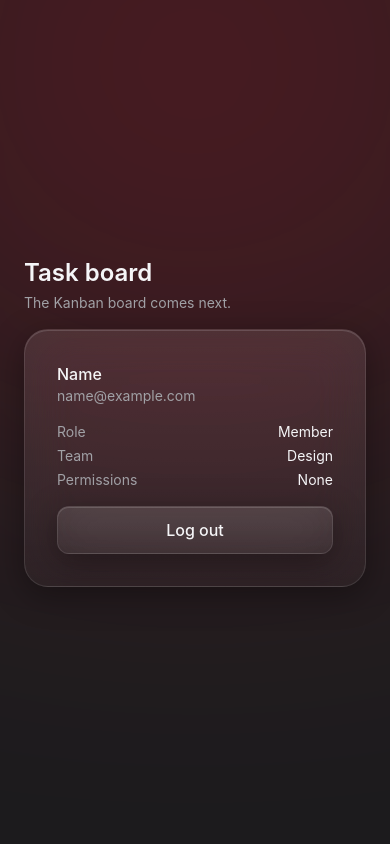
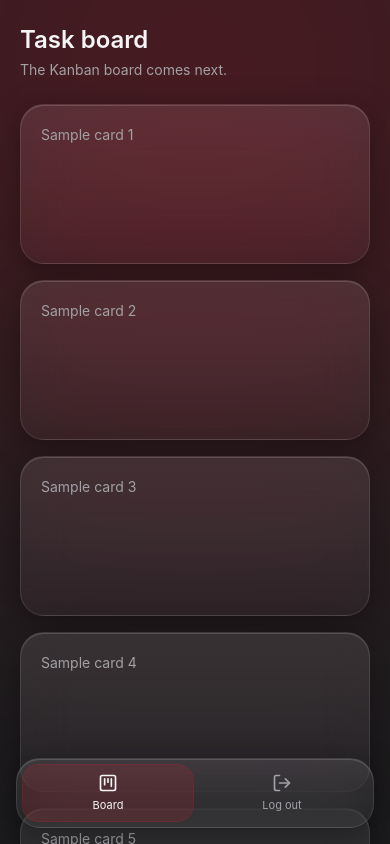
Before and after one commit to noufalkdlr/globosoft-pms-web, a React (Vite) app: page /login in a window 390 px wide. Both pictures are taken after typing "name@example.com", "Sample123" into the empty fields and a click on the button "Sign in". Shown: the top 844 px of the page. Built offline with nearby package versions, Linux system fonts and the light colour scheme.

Commit message:
feat: add floating glass app shell with role-based sidebar and mobile bar

```diff
--- a/src/app/router.tsx
+++ b/src/app/router.tsx
@@ -1,6 +1,7 @@
 import { createBrowserRouter, Navigate, Outlet } from "react-router";
 
 import { ROUTES } from "../lib/routes";
+import { AppShell } from "../components/layout/AppShell";
 import { LoginRoute } from "./routes/public/LoginRoute";
 import { BoardRoute } from "./routes/BoardRoute";
 import { DashboardRoute } from "./routes/DashboardRoute";
@@ -23,10 +24,11 @@ export const router = createBrowserRouter([
     ],
   },
   {
-    // Everything inside requires a logged-in user
+    // Layout route: the auth guard wraps AppShell (sidebar / bottom bar),
+    // which renders whichever page is active through its own <Outlet />
     element: (
       <ProtectedRoute>
-        <Outlet />
+        <AppShell />
       </ProtectedRoute>
     ),
     children: [
--- /dev/null
+++ b/src/components/layout/AppShell.tsx
@@ -0,0 +1,156 @@
+import { NavLink, Outlet } from "react-router";
+import { LogOut } from "lucide-react";
+
+import { cn } from "../../utils/cn";
+import { getNavItems, type NavItem } from "../../lib/navigation/navItems";
+import { useAuthStore } from "../../stores/authStore";
+import { useLogout } from "../../features/auth/hooks/useLogout";
+import { Avatar } from "../ui/Avatar";
+import { Button } from "../ui/Button";
+import { GlowBackground } from "./GlowBackground";
+
+import type { AuthUser } from "../../features/auth/types/authTypes";
+
+function SidebarLink({ item }: { item: NavItem }) {
+  const Icon = item.icon;
+
+  return (
+    <NavLink
+      to={item.href}
+      className={({ isActive }) =>
+        cn(
+          "flex items-center gap-3 rounded-2xl px-3.5 py-3 text-sm transition",
+          isActive
+            ? "bg-brand/15 text-foreground ring-1 ring-brand/30"
+            : "text-muted-foreground hover:bg-white/5 hover:text-foreground",
+        )
+      }
+    >
+      <Icon className="size-5" aria-hidden="true" />
+      {item.label}
+    </NavLink>
+  );
+}
+
+function MobileLink({ item }: { item: NavItem }) {
+  const Icon = item.icon;
+
+  return (
+    <NavLink
+      to={item.href}
+      className={({ isActive }) =>
+        cn(
+          "flex flex-1 flex-col items-center gap-1 rounded-2xl py-2 text-[11px] transition",
+          isActive
+            ? "bg-brand/15 text-foreground ring-1 ring-brand/30"
+            : "text-muted-foreground hover:text-foreground",
+        )
+      }
+    >
+      <Icon className="size-5" aria-hidden="true" />
+      {item.label}
+    </NavLink>
+  );
+}
+
+interface NavProps {
+  user: AuthUser;
+  items: NavItem[];
+}
+
+// Desktop: floating glass sidebar, inset from the screen edges
+function Sidebar({ user, items }: NavProps) {
+  const logoutMutation = useLogout();
+  const subtitle = user.role === "admin" ? "Admin" : (user.team?.name ?? "Member");
+
+  return (
+    <aside className="glass fixed bottom-4 left-4 top-4 z-30 hidden w-60 flex-col rounded-3xl p-4 md:flex">
+      <div className="flex items-center gap-3 px-2 py-1">
+        {/* Placeholder mark: swap for the real company logo */}
+        <div className="grid size-9 place-items-center rounded-xl bg-brand text-sm font-semibold text-brand-foreground shadow-brand-glow">
+          G
+        </div>
+        <span className="font-semibold">Globosoft PMS</span>
+      </div>
+
+      <nav aria-label="Main" className="mt-6 flex flex-col gap-1">
+        {items.map((item) => (
+          <SidebarLink key={item.href} item={item} />
+        ))}
+      </nav>
+
+      <div className="mt-auto space-y-3 border-t border-border pt-4">
+        <div className="flex items-center gap-3 px-1">
+          <Avatar name={user.name} />
+          <div className="min-w-0">
+            <p className="truncate text-sm font-medium">{user.name}</p>
+            <p className="truncate text-xs text-muted-foreground">{subtitle}</p>
+          </div>
+        </div>
+
+        <Button
+          variant="ghost"
+          fullWidth
+          loading={logoutMutation.isPending}
+          onClick={() => logoutMutation.mutate()}
+          className="h-11 justify-start gap-3 px-3.5 text-sm text-muted-foreground"
+        >
+          <LogOut className="size-5" aria-hidden="true" />
+          Log out
+        </Button>
+      </div>
+    </aside>
+  );
+}
+
+// Mobile: floating glass bar at the bottom of the screen
+function MobileBar({ items }: Pick<NavProps, "items">) {
+  const logoutMutation = useLogout();
+
+  return (
+    <nav
+      aria-label="Main"
+      className="glass fixed inset-x-4 bottom-[max(1rem,env(safe-area-inset-bottom))] z-30 flex items-center gap-1 rounded-3xl p-1.5 md:hidden"
+    >
+      {items.map((item) => (
+        <MobileLink key={item.href} item={item} />
+      ))}
+
+      {/* Temporary: moves to a profile page later */}
+      <button
+        type="button"
+        onClick={() => logoutMutation.mutate()}
+        disabled={logoutMutation.isPending}
+        className="flex flex-1 flex-col items-center gap-1 rounded-2xl py-2 text-[11px] text-muted-foreground transition hover:text-foreground disabled:opacity-60"
+      >
+        <LogOut className="size-5" aria-hidden="true" />
+        Log out
+      </button>
+    </nav>
+  );
+}
+
+// Layout for every logged-in page: glow background, navigation, and the
+// active page rendered through <Outlet />
+export function AppShell() {
+  const user = useAuthStore((state) => state.user);
+
+  // ProtectedRoute guarantees a user; this only narrows the type
+  if (!user) {
+    return null;
+  }
+
+  const items = getNavItems(user.role);
+
+  return (
+    <GlowBackground>
+      <Sidebar user={user} items={items} />
+      <MobileBar items={items} />
+
+      {/* Left padding clears the sidebar (w-60 + left-4 + gap); bottom padding clears the mobile bar */}
+      <main className="px-5 pb-28 pt-6 md:pb-8 md:pl-[17.5rem] md:pr-8 md:pt-8">
+        <Outlet />
+      </main>
+    </GlowBackground>
+  );
+}
--- /dev/null
+++ b/src/components/layout/PlaceholderPage.tsx
@@ -0,0 +1,27 @@
+import { GlassCard } from "../ui/GlassCard";
+
+interface PlaceholderPageProps {
+  title: string;
+  description: string;
+}
+
+// TEMPORARY: a heading plus sample cards, so the shell (and the glass effect
+// over scrolling content) can be judged before the real pages exist.
+export function PlaceholderPage({ title, description }: PlaceholderPageProps) {
+  return (
+    <div>
+      <h1 className="text-2xl font-semibold">{title}</h1>
+      <p className="mt-1 text-sm text-muted-foreground">{description}</p>
+
+      <div className="mt-6 grid gap-4 sm:grid-cols-2 xl:grid-cols-3">
+        {Array.from({ length: 9 }, (_, index) => (
+          <GlassCard key={index} className="h-40 p-5">
+            <p className="text-sm text-muted-foreground">
+              Sample card {index + 1}
+            </p>
+          </GlassCard>
+        ))}
+      </div>
+    </div>
+  );
+}
--- /dev/null
+++ b/src/components/ui/Avatar.tsx
@@ -0,0 +1,39 @@
+import { cn } from "../../utils/cn";
+
+type AvatarSize = "sm" | "md";
+
+interface AvatarProps {
+  name: string;
+  size?: AvatarSize;
+  className?: string;
+}
+
+const SIZE_CLASS: Record<AvatarSize, string> = {
+  sm: "size-8 text-xs",
+  md: "size-10 text-sm",
+};
+
+function getInitials(name: string) {
+  return name
+    .split(/\s+/)
+    .filter(Boolean)
+    .slice(0, 2)
+    .map((word) => word.charAt(0).toUpperCase())
+    .join("");
+}
+
+// Initials avatar. Decorative: the person's name is always shown next to it.
+export function Avatar({ name, size = "md", className }: AvatarProps) {
+  return (
+    <div
+      aria-hidden="true"
+      className={cn(
+        "grid shrink-0 place-items-center rounded-full border border-border bg-white/10 font-medium",
+        SIZE_CLASS[size],
+        className,
+      )}
+    >
+      {getInitials(name)}
+    </div>
+  );
+}
--- a/src/features/auth/components/UserCard.tsx
+++ /dev/null
@@ -1,54 +0,0 @@
-import { GlassCard } from "../../../components/ui/GlassCard";
-import { Button } from "../../../components/ui/Button";
-import { useAuthStore } from "../../../stores/authStore";
-import { useLogout } from "../hooks/useLogout";
-
-// TEMPORARY: shows who is logged in plus a logout button, so role-based
-// landing pages can be tested. Will move into the app shell / sidebar later.
-export function UserCard() {
-  const user = useAuthStore((state) => state.user);
-  const logoutMutation = useLogout();
-
-  if (!user) {
-    return null;
-  }
-
-  const permissions = [
-    user.team?.can_create_content && "create content",
-    user.team?.can_assign && "assign",
-    user.team?.can_review && "review",
-  ].filter(Boolean);
-
-  return (
-    <GlassCard className="space-y-4">
-      <div>
-        <p className="font-medium">{user.name}</p>
-        <p className="text-sm text-muted-foreground">{user.email}</p>
-      </div>
-
-      <dl className="space-y-1 text-sm">
-        <div className="flex justify-between">
-          <dt className="text-muted-foreground">Role</dt>
-          <dd className="capitalize">{user.role}</dd>
-        </div>
-        <div className="flex justify-between">
-          <dt className="text-muted-foreground">Team</dt>
-          <dd>{user.team?.name ?? "None"}</dd>
-        </div>
-        <div className="flex justify-between">
-          <dt className="text-muted-foreground">Permissions</dt>
-          <dd>{permissions.length > 0 ? permissions.join(", ") : "None"}</dd>
-        </div>
-      </dl>
-
-      <Button
-        variant="glass"
-        fullWidth
-        loading={logoutMutation.isPending}
-        onClick={() => logoutMutation.mutate()}
-      >
-        Log out
-      </Button>
-    </GlassCard>
-  );
-}
--- a/src/features/tasks/components/BoardContent.tsx
+++ b/src/features/tasks/components/BoardContent.tsx
@@ -1,19 +1,11 @@
-import { GlowBackground } from "../../../components/layout/GlowBackground";
-import { UserCard } from "../../auth/components/UserCard";
+import { PlaceholderPage } from "../../../components/layout/PlaceholderPage";
 
 // TEMPORARY placeholder: replaced by the Kanban board
 export function BoardContent() {
   return (
-    <GlowBackground className="grid place-items-center p-6">
-      <div className="w-full max-w-sm space-y-4">
-        <div>
-          <h1 className="text-2xl font-semibold">Task board</h1>
-          <p className="mt-1 text-sm text-muted-foreground">
-            The Kanban board comes next.
-          </p>
-        </div>
-        <UserCard />
-      </div>
-    </GlowBackground>
+    <PlaceholderPage
+      title="Task board"
+      description="The Kanban board comes next."
+    />
   );
 }
--- /dev/null
+++ b/src/lib/navigation/navItems.ts
@@ -0,0 +1,32 @@
+import {
+  LayoutDashboard,
+  SquareKanban,
+  type LucideIcon,
+} from "lucide-react";
+
+import { ROUTES } from "../routes";
+
+import type { UserRole } from "../../features/auth/types/authTypes";
+
+export interface NavItem {
+  label: string;
+  href: string;
+  icon: LucideIcon;
+  // Omit to show the item to every logged-in user
+  roles?: UserRole[];
+}
+
+// Add a new page to the sidebar / mobile bar by adding one entry here
+export const NAV_ITEMS: NavItem[] = [
+  { label: "Board", href: ROUTES.board, icon: SquareKanban },
+  {
+    label: "Dashboard",
+    href: ROUTES.dashboard,
+    icon: LayoutDashboard,
+    roles: ["admin"],
+  },
+];
+
+export function getNavItems(role: UserRole): NavItem[] {
+  return NAV_ITEMS.filter((item) => !item.roles || item.roles.includes(role));
+}
```
Also changed, not shown: src/features/reports/components/DashboardContent.tsx (+5 -13 lines).
